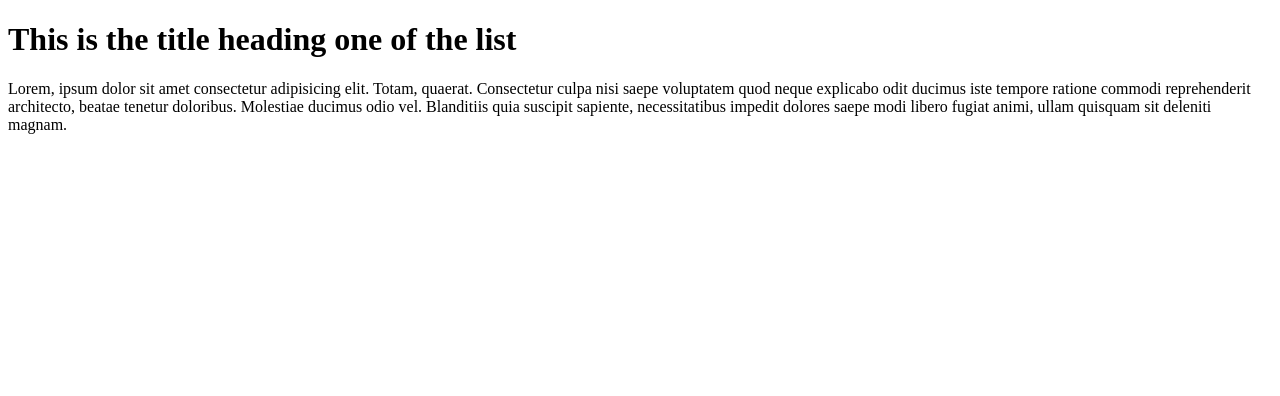
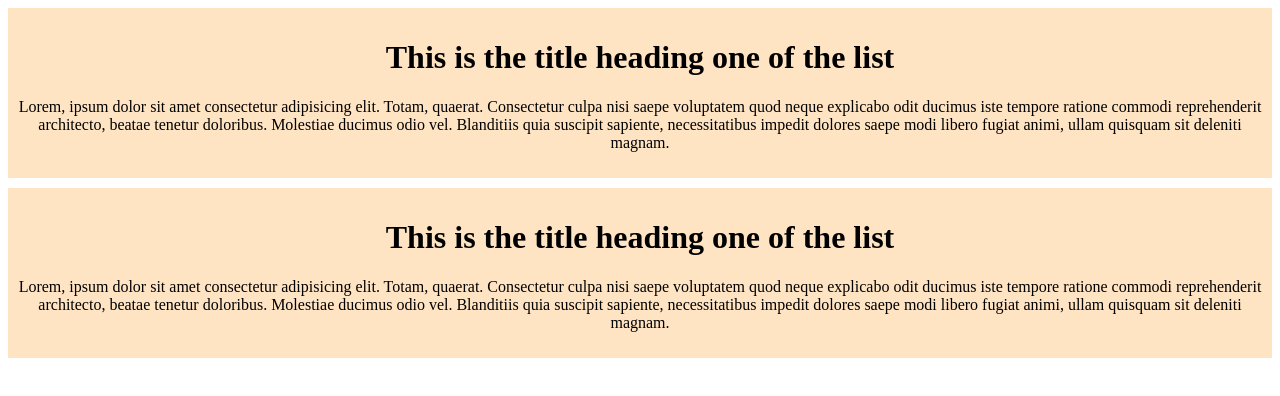
Before and after one commit to Sadman-Sakib56/my_first_repo, a plain HTML site: page index.html in a window 1280 px wide. Drawn offline with Linux system fonts and the light colour scheme.

Commit message:
second commit

```diff
--- a/index.html
+++ b/index.html
@@ -5,14 +5,28 @@
     <meta charset="UTF-8">
     <meta name="viewport" content="width=device-width, initial-scale=1.0">
     <title>New Repo Check</title>
+    <link rel="stylesheet" href="styles/makeup.css">
 </head>
 
 <body>
-    <h1>This is the title heading one of the list</h1>
-    <p>Lorem, ipsum dolor sit amet consectetur adipisicing elit. Totam, quaerat. Consectetur culpa nisi saepe voluptatem
-        quod neque explicabo odit ducimus iste tempore ratione commodi reprehenderit architecto, beatae tenetur
-        doloribus. Molestiae ducimus odio vel. Blanditiis quia suscipit sapiente, necessitatibus impedit dolores saepe
-        modi libero fugiat animi, ullam quisquam sit deleniti magnam.</p>
+    <div>
+        <h1>This is the title heading one of the list</h1>
+        <p>Lorem, ipsum dolor sit amet consectetur adipisicing elit. Totam, quaerat. Consectetur culpa nisi saepe
+            voluptatem
+            quod neque explicabo odit ducimus iste tempore ratione commodi reprehenderit architecto, beatae tenetur
+            doloribus. Molestiae ducimus odio vel. Blanditiis quia suscipit sapiente, necessitatibus impedit dolores
+            saepe
+            modi libero fugiat animi, ullam quisquam sit deleniti magnam.</p>
+    </div>
+    <div>
+        <h1>This is the title heading one of the list</h1>
+        <p>Lorem, ipsum dolor sit amet consectetur adipisicing elit. Totam, quaerat. Consectetur culpa nisi saepe
+            voluptatem
+            quod neque explicabo odit ducimus iste tempore ratione commodi reprehenderit architecto, beatae tenetur
+            doloribus. Molestiae ducimus odio vel. Blanditiis quia suscipit sapiente, necessitatibus impedit dolores
+            saepe
+            modi libero fugiat animi, ullam quisquam sit deleniti magnam.</p>
+    </div>
 </body>
 
 </html>
--- /dev/null
+++ b/styles/makeup.css
@@ -0,0 +1,6 @@
+div {
+    background-color: bisque;
+    padding: 10px;
+    margin-bottom: 10px;
+    text-align: center;
+}
```
Also changed, not shown: images/home.png (added), 7 other files.
